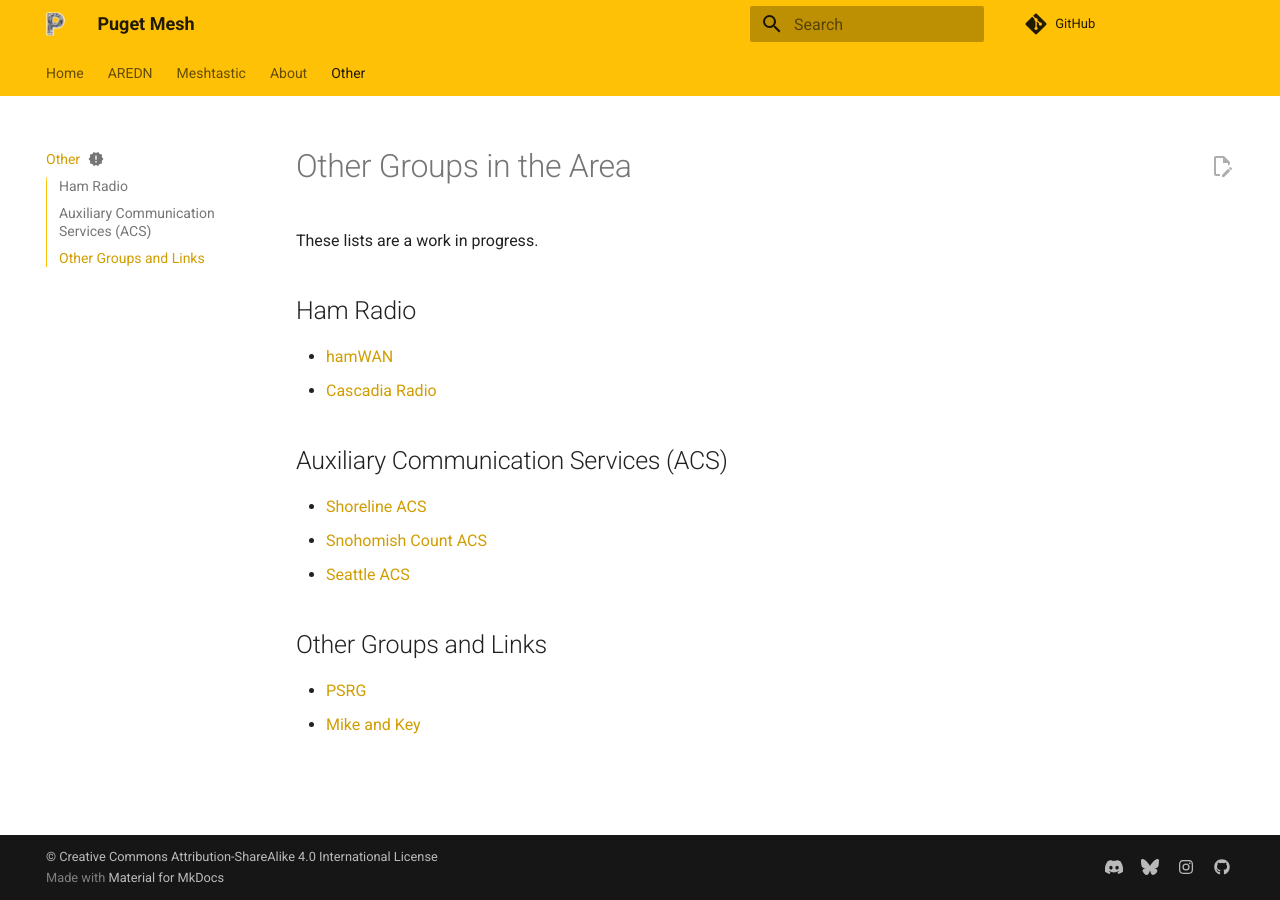
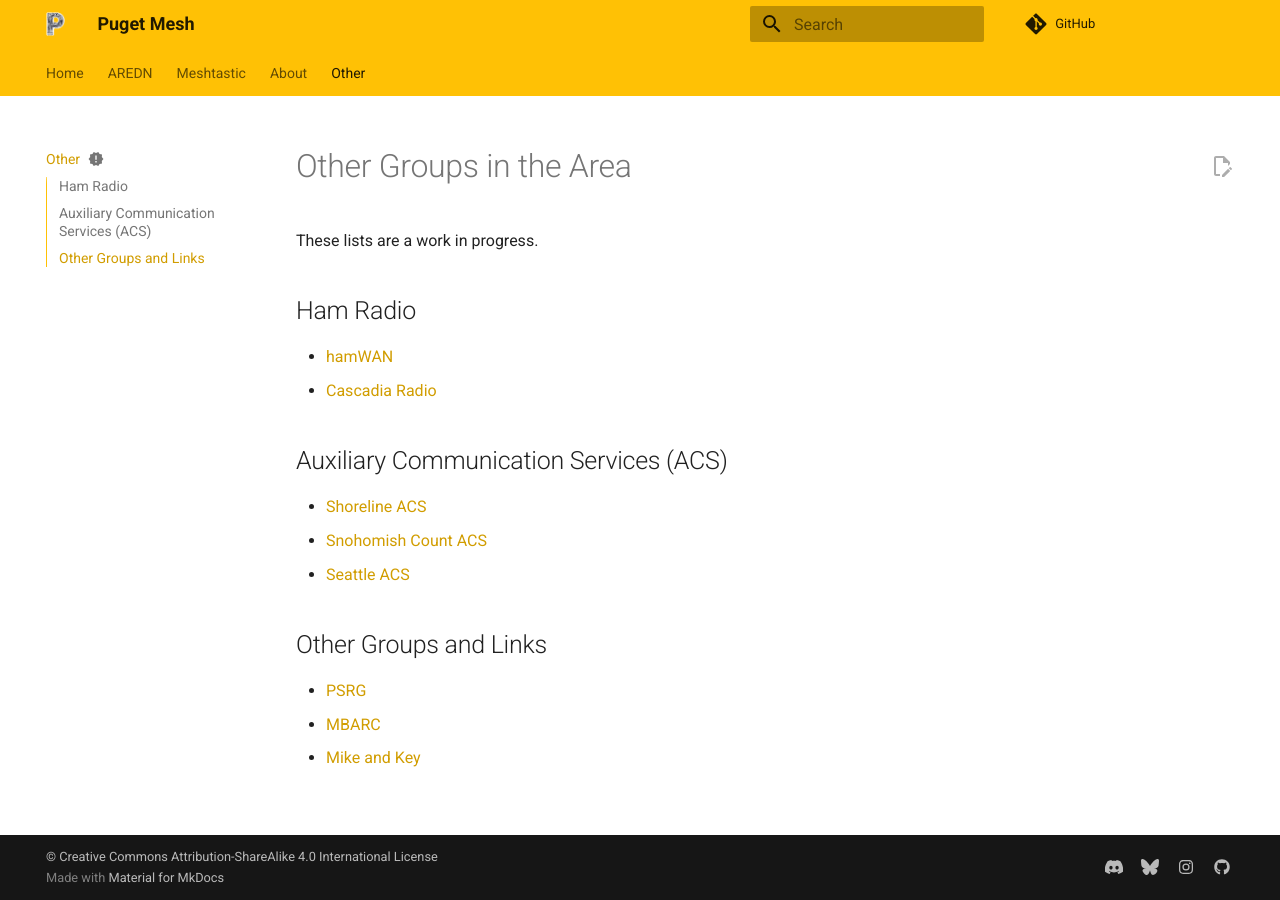
Before and after one commit to pugetmesh/pugetmesh.github.io, an MkDocs documentation site: the page built from docs/other.md, in a window 1280 px wide. Built offline with MkDocs 1.6.1 and Material for MkDocs 9.7.7, drawn with Linux system fonts in a browser that asks for light colours; comment, search, counter and statistics services are not loaded.

Commit message:
Adding MBARC links to AREDN and Other.

```diff
--- a/docs/other.md
+++ b/docs/other.md
@@ -20,4 +20,5 @@
 ## Other Groups and Links
 
 - [PSRG](https://web.psrg.org/)
+- [MBARC](https://mbarc.groups.io/)
 - [Mike and Key](https://www.mikeandkey.org/links.php)
```
Also changed, not shown: docs/aredn/index.md (+1 -0 lines).
